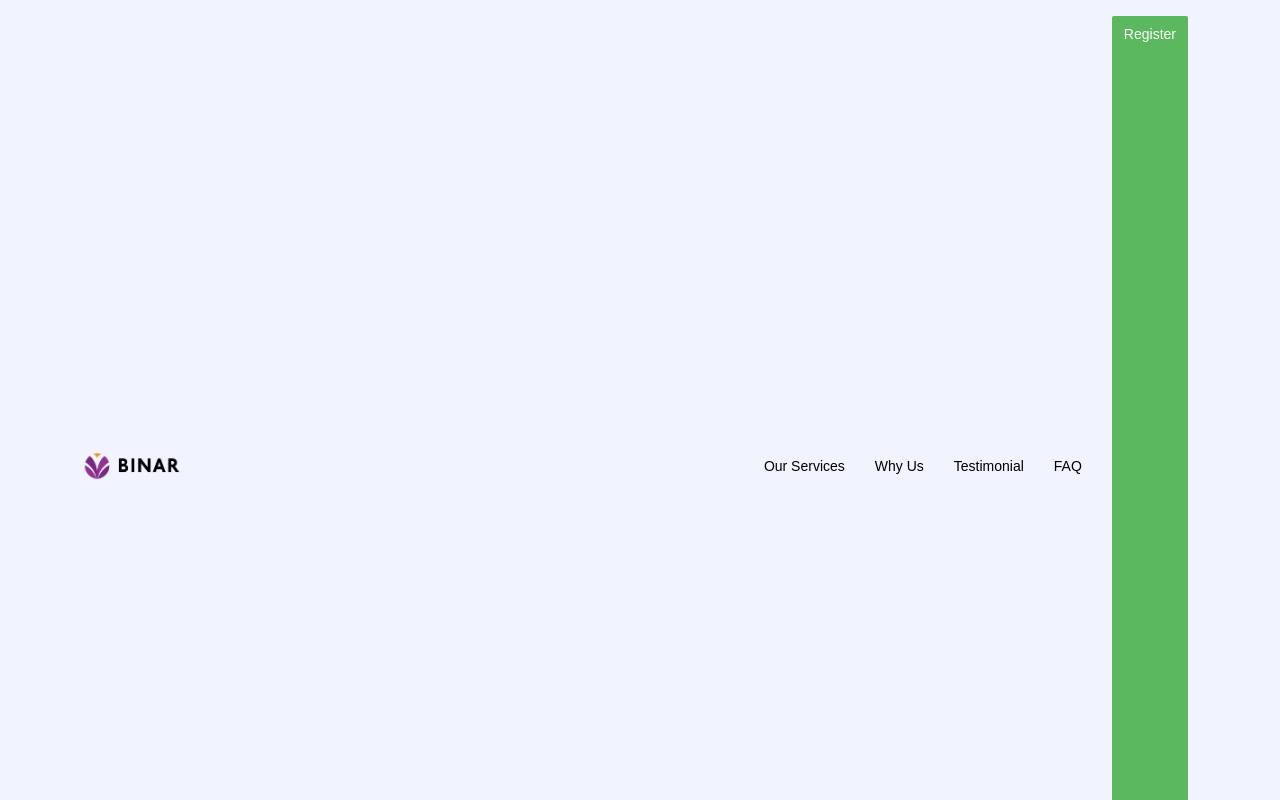
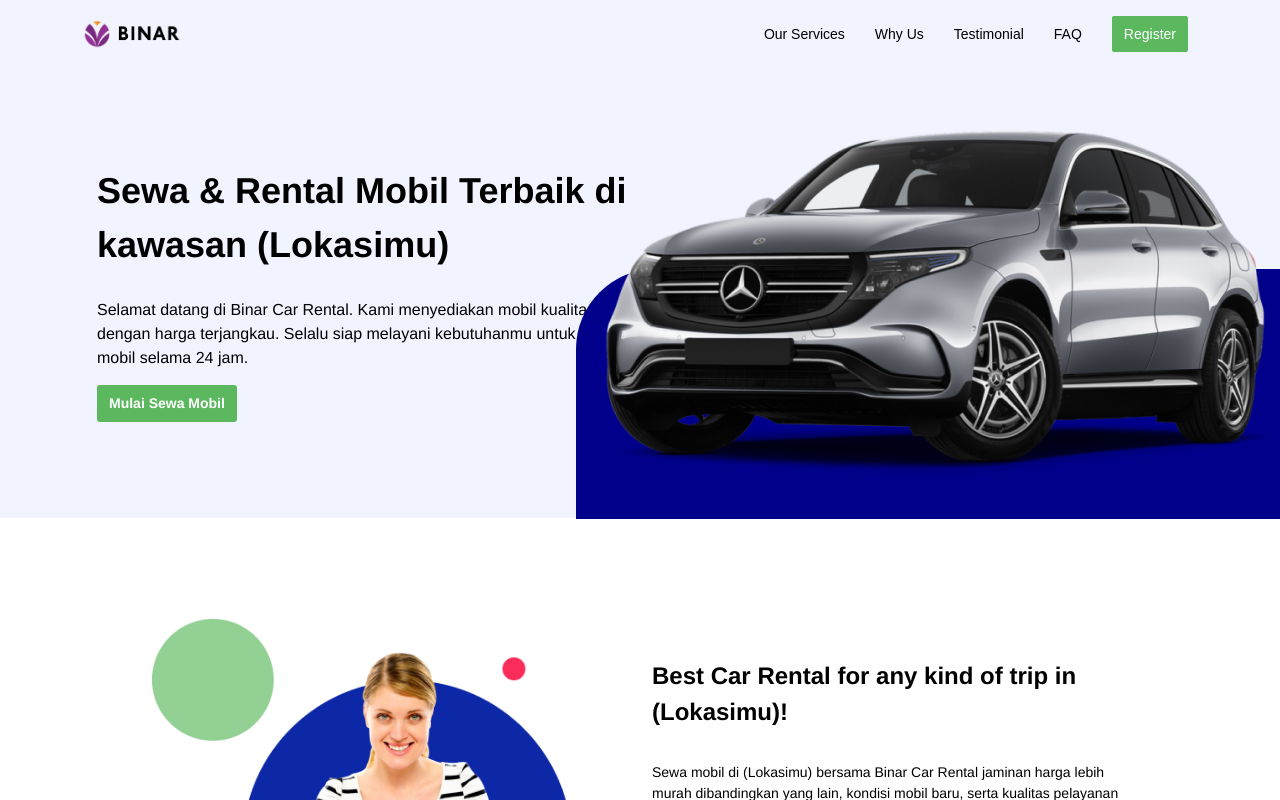
Before and after one commit to sandinofri/binar-rental, a React (Vite) app: page / in a window 1280 px wide. Shown: the top 800 px of the page. Built offline with nearby package versions, Linux system fonts and the light colour scheme.

Commit message:
rename class in navbar on navigation section

```diff
--- a/src/App.jsx
+++ b/src/App.jsx
@@ -1,7 +1,7 @@
 import "bootstrap/dist/css/bootstrap.min.css";
 import "jquery";
 import "popper.js";
-import "bootstrap/dist/js/bootstrap";
+import "bootstrap/dist/js/bootstrap.js";
 import { routes } from "@/modules/Landing/routes";
 import { useRoutes } from "react-router-dom";
 
--- a/src/modules/Landing/components/Navigation/index.jsx
+++ b/src/modules/Landing/components/Navigation/index.jsx
@@ -48,11 +48,14 @@ const Navigation = () => {
               <HashLink to="/#Testimonial">Testimonial</HashLink>
               <HashLink to="/#FAQ">FAQ</HashLink>
               {!token ? (
-                <a href="/register" className="register">
+                <a href="/register" className="nav-register">
                   Register
                 </a>
               ) : (
-                <a onClick={handleLogout} className="register" href="/register">
+                <a
+                  onClick={handleLogout}
+                  className="nav-register"
+                  href="/register">
                   Logout
                 </a>
               )}
--- a/src/modules/Landing/components/Navigation/style.css
+++ b/src/modules/Landing/components/Navigation/style.css
@@ -18,7 +18,7 @@
   padding-right: 0 !important;
 }
 
-.offcanvas-body .register {
+.offcanvas-body .nav-register {
   background-color: #5cb85f;
   color: white !important;
   padding: 8px 12px !important;
```
